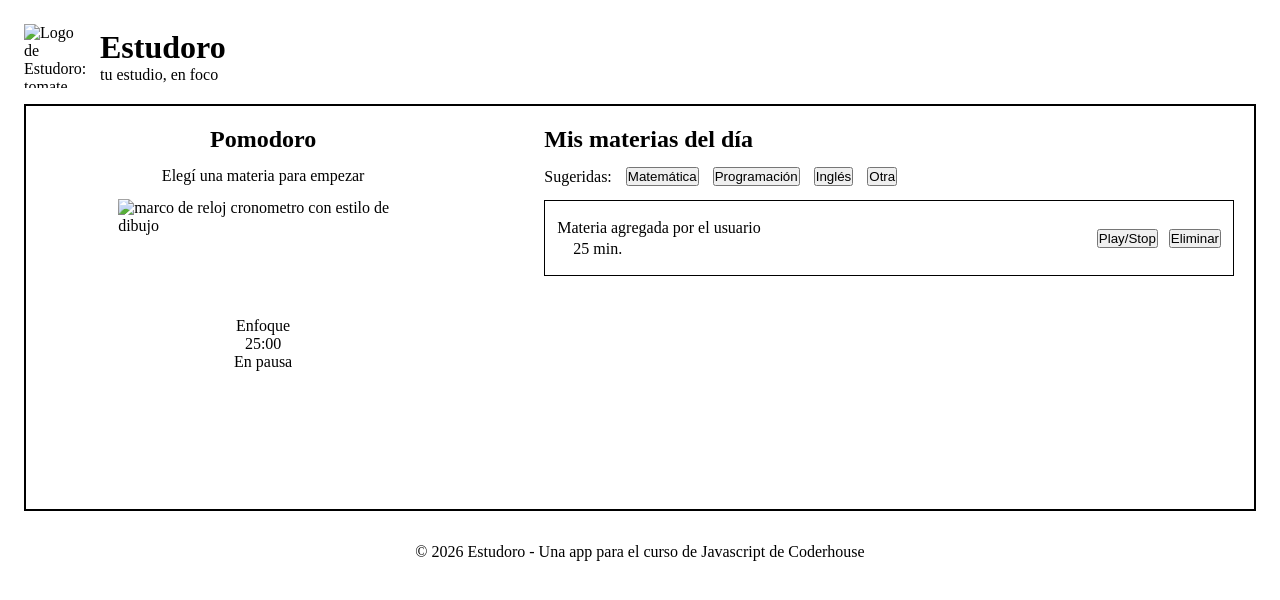
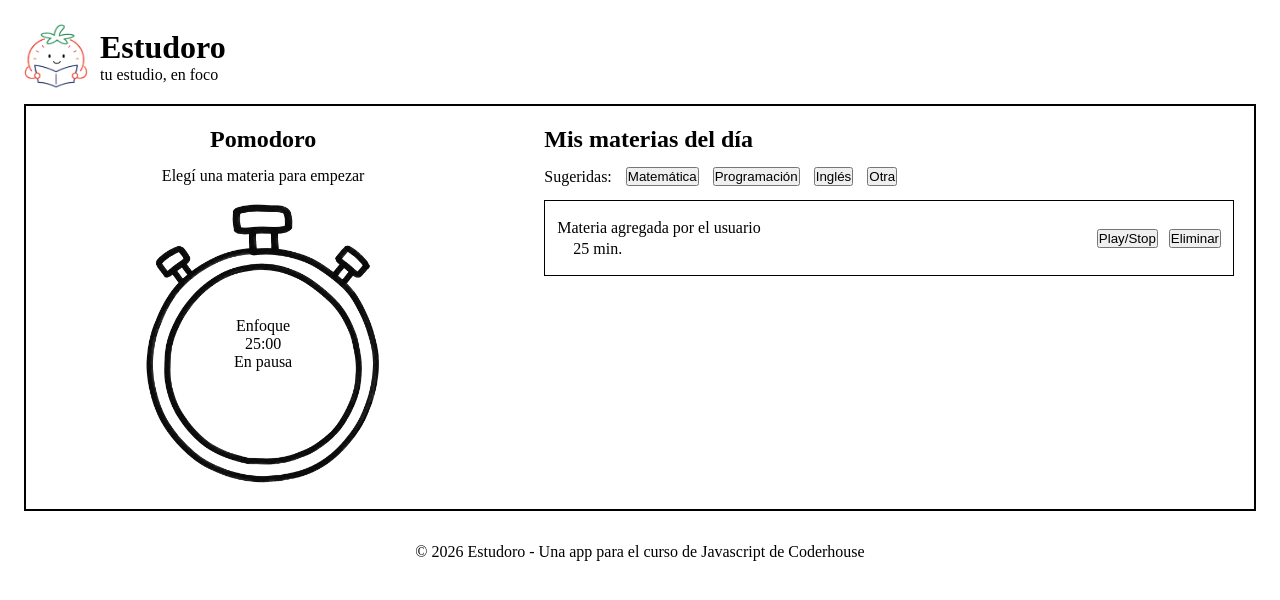
Before and after one commit to Milenaesperanza/entregafinal-js, a plain HTML site: page index.html in a window 1280 px wide. Drawn offline with Linux system fonts and the light colour scheme.

Commit message:
Creación de carpeta Assets + agregar imagenes del proyecto para logo y tablero pomodoro

```diff
--- a/index.html
+++ b/index.html
@@ -8,7 +8,7 @@
 </head>
 <body>
     <header class="encabezado">
-        <img src="" alt="Logo de Estudoro: tomate con cara de reloj leyendo un libro.">
+        <img src="assets/estudoro-applogo.png" alt="Logo de Estudoro: tomate con cara de reloj leyendo un libro.">
         <div class="encabezado_contenido">
             <h1>Estudoro</h1>
             <p>tu estudio, en foco</p>
@@ -19,7 +19,7 @@
             <h2>Pomodoro</h2>
             <p class="foco_actividad">Elegí una materia para empezar</p>
             <div class="reloj">
-                <img class="reloj_imagen" src="" alt="marco de reloj cronometro con estilo de dibujo">
+                <img class="reloj_imagen" src="/assets/reloj-dibujo.png" alt="marco de reloj cronometro con estilo de dibujo">
                 <div class="reloj_centro">
                   <p class="reloj_fase">Enfoque</p>
                   <p class="reloj_tiempo">25:00</p>
```
Also changed, not shown: assets/estudoro-applogo.png (added), assets/reloj-dibujo.png (added).
